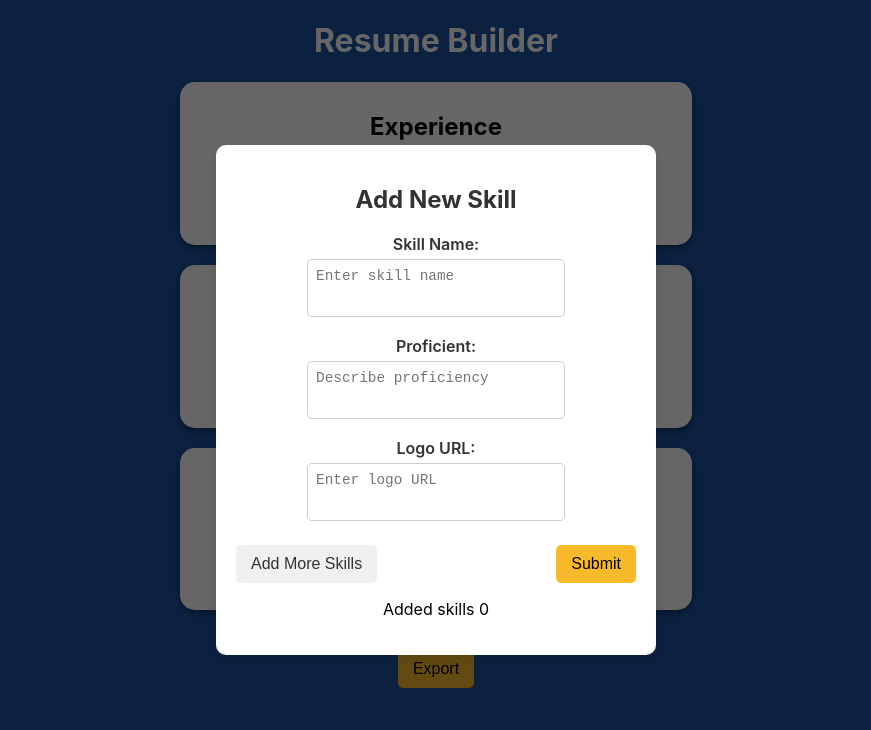
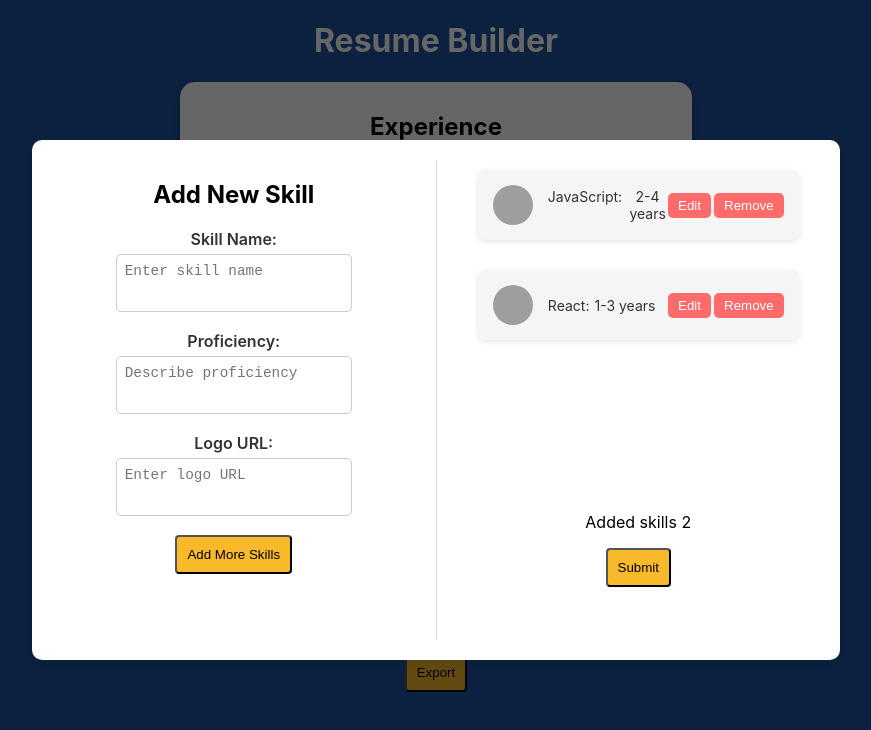
Before and after one commit to MLH-Fellowship/orientation-project-js-24.FAL.B, a React (Create React App) app: page / in a window 1280 px wide. Both pictures are taken after a click on the button "Add Skill". Shown: the top 730 px of the page, without its empty margins (204-1075 px from the left). Built offline with nearby package versions, Linux system fonts and the light colour scheme; grey boxes are pictures that could not be loaded.

Commit message:
Update design for skills adding also simple adding flow

```diff
--- a/src/component/add_skills/AddSkillModal.css
+++ b/src/component/add_skills/AddSkillModal.css
@@ -1,4 +1,3 @@
-/* Modal background */
 .modal-background {
     position: fixed;
     inset: 0;
@@ -9,26 +8,20 @@
     z-index: 50;
 }
 
+
 /* Modal container */
 .modal-container {
+    display: flex;
+    flex-direction: row;
     background-color: white;
-    width: 400px; /* Adjust size as needed */
+    width: 60%; /* Adjust size as needed */
+    height: 60%;
     padding: 20px;
     border-radius: 10px;
     box-shadow: 0 4px 12px rgba(0, 0, 0, 0.1); /* Adds a soft shadow */
     position: relative;
-}
-
-.modal-content{
     color: black;
-}
-
-/* Modal title */
-.modal-title {
-    font-size: 1.5rem;
-    margin-bottom: 20px;
-    text-align: center;
-    color: #333;
+    justify-content: space-between; /* Make sure both sides (left and right) are spaced evenly */
 }
 
 /* Skill description container */
@@ -59,38 +52,45 @@
     outline: none;
 }
 
-/* Button styles */
-.modal-buttons {
-    display: flex;
-    justify-content: space-between;
-    margin-top: 20px;
+/* Left side - modal-content */
+.modal-content {
+    width: 50%; /* Set width to take 50% of the modal */
+    padding-right: 20px;
+    border-right: 1px solid #ddd; /* Vertical line on the right side */
 }
 
-button {
-    padding: 10px 15px;
-    font-size: 1rem;
-    border-radius: 5px;
-    border: none;
-    cursor: pointer;
-    transition: background-color 0.3s ease;
+/* Right side - added-skill-content */
+.added-skill-content {
+    width: 50%; /* Take up the remaining 50% of the modal */
+    padding-left: 20px; /* Adds some spacing from the left */
 }
 
-.add-skill-btn {
-    background-color: #f0f0f0;
-    color: #333;
+/* Added skills section */
+.added-skills-section {
+    width: 100%; /* Ensure it takes up the full width of the right section */
+    display: flex;
+    flex-direction: column;
+    gap: 10px; /* Spacing between skill cards */
+    height: 70%;
+    /* overflow-y: scroll; */
 }
 
-.add-skill-btn:hover {
-    background-color: #e0e0e0;
+.added-skill-content .added-skills-section {
+    flex-grow: 1;
+    overflow-y: scroll; /* If skills exceed the container, scroll */
 }
 
-.submit-btn:hover {
-    background-color: #81e022;
-}
-
-/* Media Query for smaller screens */
+/* Ensure the modal adapts for smaller screens */
 @media (max-width: 500px) {
     .modal-container {
-        width: 90%; /* Responsive modal width */
+        flex-direction: column;
+        width: 90%;
+    }
+
+    .modal-content, .added-skill-content {
+        width: 100%;
+        padding: 10px;
+        border-right: none; /* Remove the border on smaller screens */
+        border-bottom: 1px solid #ddd; /* Add border between sections on small screens */
     }
 }
--- a/src/component/add_skills/AddSkillModal.jsx
+++ b/src/component/add_skills/AddSkillModal.jsx
@@ -1,40 +1,109 @@
 import { useState } from "react";
 import "./AddSkillModal.css"
+import AddedSkillCards from "./AddedSkillsCard";
+
+let added_skills = [
+    {
+        "name": "JavaScript",
+        "proficiency": "2-4 years",
+        "logo": "example-logo.png"
+    },
+    {
+        "name": "React",
+        "proficiency": "1-3 years",
+        "logo": "example-logo.png"
+    }
+]
 
 function AddSkillModal({onClose}){
-    const [numberOfSkills, setNumberOfSkills] = useState(0);
+    const [numberOfSkills, setNumberOfSkills] = useState(added_skills.length);
+    const [skillName, setSkillName] = useState("");
+    const [skillProficiency, setSkillProficiency] = useState("");
+    const [skillLogo, setSkillLogo] = useState("");
+
+    //This addSkill function will be updated for Api POst request
+    const addSkill = () => {
+        added_skills.push({
+            "name": skillName,
+            "proficiency": skillProficiency,
+            "logo": skillLogo
+        })
+
+        setNumberOfSkills(added_skills.length);
+    }
+
+    const handleSkillNameChange = (event) => {
+        setSkillName(event.target.value);
+    }
+
+    const handleSkillProficiencyChange = (event) => {
+        setSkillProficiency(event.target.value);
+    }
+    const handleSkillLogoChange = (event) => {
+        setSkillLogo(event.target.value);
+    }
 
     return (
         <div className="modal-background" onClick={onClose}>
-            <div className="modal-container">
-                <div className="modal-content" onClick={(e) => e.stopPropagation()}>
+            <div className="modal-container"  onClick={(e) => e.stopPropagation()}>
+                <div className="modal-content">
                     <h2 className="modal-title">Add New Skill</h2>
                     <div className="skill-description">
                         <div className="description">
                             <label htmlFor="skill-detail">Skill Name:</label>
-                            <textarea name="skill-detail" id="skill-detail" placeholder="Enter skill name"></textarea>
+                            <textarea
+                                name="skill-detail"
+                                id="skill-detail"
+                                placeholder="Enter skill name"
+                                onChange={handleSkillNameChange}>
+                            </textarea>
                         </div>
                         <div className="description">
-                            <label htmlFor="proficient-detail">Proficient:</label>
-                            <textarea name="proficient-detail" id="proficient-detail" placeholder="Describe proficiency"></textarea>
+                            <label htmlFor="proficient-detail">Proficiency:</label>
+                            <textarea
+                                name="proficient-detail"
+                                id="proficient-detail"
+                                placeholder="Describe proficiency"
+                                onChange={handleSkillProficiencyChange}>
+                            </textarea>
                         </div>
                         <div className="description">
                             <label htmlFor="logo-url">Logo URL:</label>
-                            <textarea name="logo-url" id="logo-url" placeholder="Enter logo URL"></textarea>
+                            <textarea
+                                name="logo-url"
+                                id="logo-url"
+                                placeholder="Enter logo URL"
+                                onChange={handleSkillLogoChange}>
+                            </textarea>
                         </div>
                     </div>
                     <div className="modal-buttons">
-                        <button className="add-skill-btn">Add More Skills</button>
+                        <button className="add-skill-btn" onClick={addSkill}>Add More Skills</button>
+                    </div>
+                </div>
+
+                <div className="added-skill-content">
+                    {/* Added skills */}
+                    <div className="added-skills-section">
+                        {
+                            added_skills ? (
+                                added_skills.map((skill, index) => (
+                                    <div key={index}>
+                                      <AddedSkillCards skill={skill}/>
+                                    </div>
+                                ))
+                            ) : (
+                                "empty"
+                            )
+                        }
+                    </div>
+                    <div>
+                        <p>Added skills {numberOfSkills}</p>
+                    </div>
+                    <div className="modal-buttons">
                         <button className="submit-btn" onClick={onClose}>Submit</button>
                     </div>
 
-                    {/* Added skills */}
-                    <div>
-                        <p>Added skills {numberOfSkills}</p>
-                    </div>
-                    <div className="added-skills-section">
-
-                    </div>
                 </div>
             </div>
         </div>
--- /dev/null
+++ b/src/component/add_skills/AddedSkillCards.css
@@ -0,0 +1,56 @@
+.skill-card {
+    display: flex;
+    position: relative;
+    align-items: center;
+    justify-content: space-between;
+    width: 80%; /* Ensures the card takes up the full width of the parent container */
+    height: 50px; /* Fixes the height of the card for uniformity */
+    margin: 10px auto; /* Centers the card and adds spacing between cards */
+    padding: 10px 15px; /* Adds padding inside the card */
+    background-color: #f5f5f5;
+    border-radius: 8px;
+    box-shadow: 0 2px 6px rgba(0, 0, 0, 0.1); /* Adds a soft shadow */
+}
+
+.skill-info {
+    display: flex;
+    align-items: center;
+    gap: 15px; /* Adds spacing between skill name, proficiency, and logo */
+}
+
+.skill-info img {
+    width: 40px;
+    height: 40px;
+    border-radius: 50%; /* Makes the logo circular */
+}
+
+.skill-details {
+    display: flex;
+    /* flex-direction: column; */
+    justify-content: center;
+    gap: 5px;
+}
+
+.skill-details p {
+    margin: 0;
+    font-size: 14px;
+    color: #333;
+}
+
+.edit-remove {
+    display: flex;
+    gap: 3px;
+}
+
+.btn {
+    background-color: #ff6b6b; /* Red button for remove */
+    border: none;
+    padding: 5px 10px;
+    color: white;
+    border-radius: 5px;
+    cursor: pointer;
+}
+
+.btn:hover {
+    background-color: #ff4c4c; /* Darker red on hover */
+}
--- /dev/null
+++ b/src/component/add_skills/AddedSkillsCard.jsx
@@ -0,0 +1,24 @@
+import React from "react";
+import "./AddedSkillCards.css";
+
+function AddedSkillCards({ skill }) {
+    return (
+        <div className="skill-card">
+            <div className="skill-info">
+                <img src={skill.logo} alt={`${skill.name} logo`} />
+                <div className="skill-details">
+                    <p>{skill.name}:  </p>
+                    <p>{skill.proficiency}</p>
+                </div>
+            </div>
+            <div className="edit-remove">
+                <button className="btn">Edit</button>
+                <button className="btn">Remove</button>
+            </div>
+
+        </div>
+    );
+}
+
+
+export default AddedSkillCards;
```
